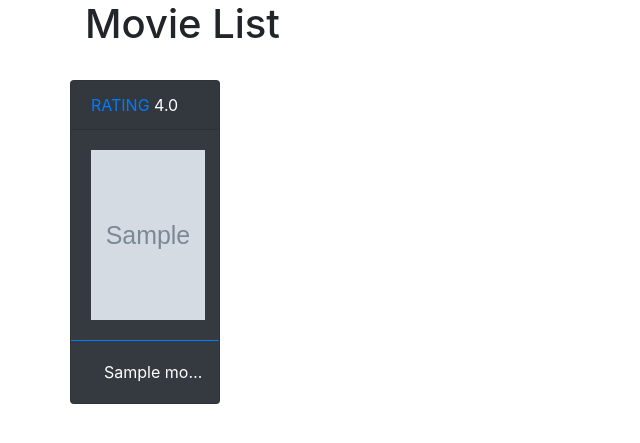
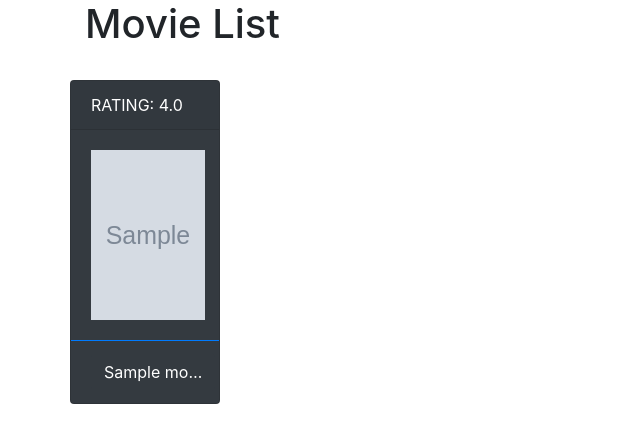
Before and after one commit to hvlpython/Home-Video-Library, a Django app: page / in a window 1280 px wide. Shown: the part 56-499 px from the top of the page, without its empty margins (0-640 px from the left). Run offline with Django 3.2, Linux system fonts and the light colour scheme; a user stored in the database is signed in; tables that the repository leaves empty hold one stand-in row (values such as "Sample post"); grey boxes marked "Sample" are stand-in pictures; some libraries are stand-ins or nearby versions.

Commit message:
Add reiting to movie list

```diff
--- a/hvl/movies/templates/list.html
+++ b/hvl/movies/templates/list.html
@@ -11,7 +11,7 @@
         {% for movie in object_list %}
 
         <div class="card text-white bg-dark mb-3" style="max-width: 150px;">
-            <div class="card-header"><a href="{% url 'rate' %} ">RATING</a> {{ movie.get_avg_rating }}</div>
+            <div class="card-header">RATING: {{ movie.get_avg_rating }}</div>
             <div class="card-body">
                 <p class="card-text">
                     <a href="{% url detail_url pk=movie.pk %}">
```
